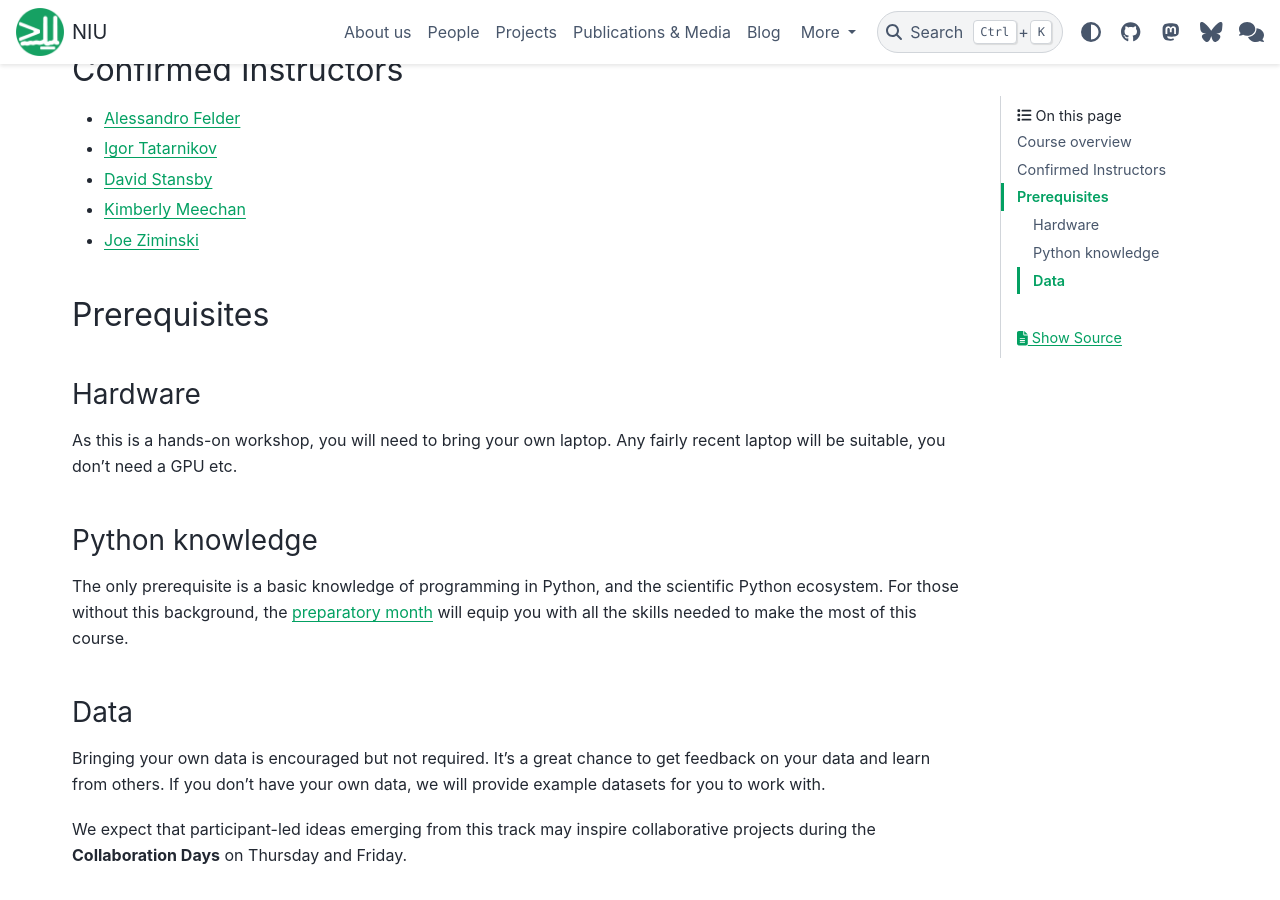
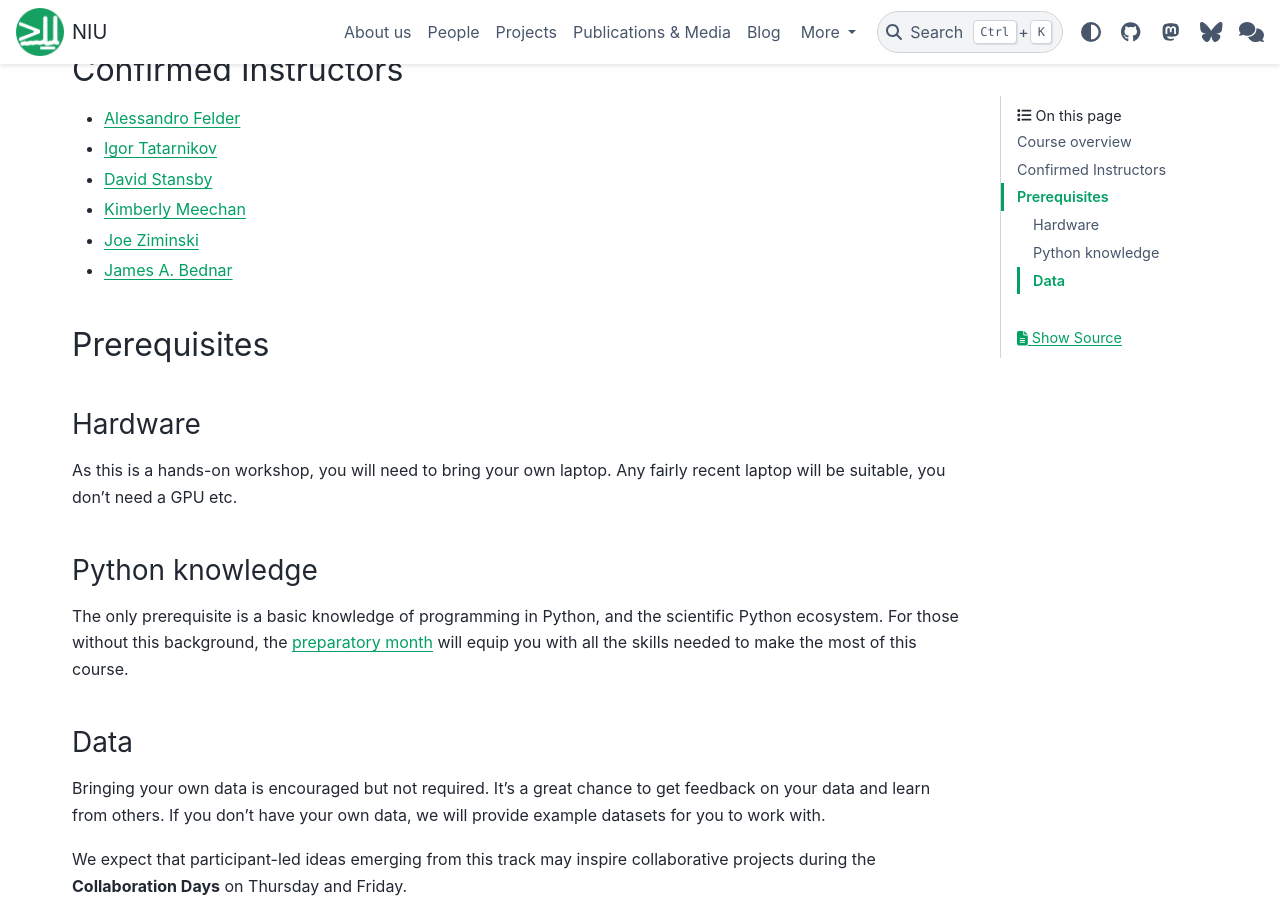
Before and after one commit to neuroinformatics-unit/neuroinformatics-unit.github.io, a Sphinx documentation site: the page built from docs/source/open-software-summer-school/2026/large-data.md, in a window 1280 px wide and 900 px high, scrolled down 1910 px. Built offline with Sphinx 7.4.7 and the PyData theme 0.15.4, drawn with Linux system fonts in a browser that asks for light colours; nearby versions of some CDN libraries.

Commit message:
add Jim Bednar as instructor

```diff
--- a/docs/source/open-software-summer-school/2026/large-data.md
+++ b/docs/source/open-software-summer-school/2026/large-data.md
@@ -55,6 +55,7 @@ The final two days are dedicated to collaboration. We will join forces with part
 - [David Stansby](https://github.com/dstansby)
 - [Kimberly Meechan](https://github.com/K-Meech)
 - [Joe Ziminski](https://github.com/JoeZiminski)
+- [James A. Bednar](https://github.com/jbednar)
 
 
 (target-large-array-data-prerequisites-2026)=
```
